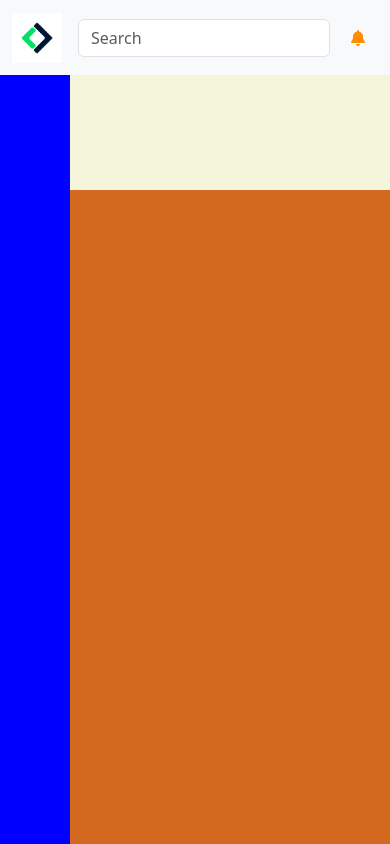
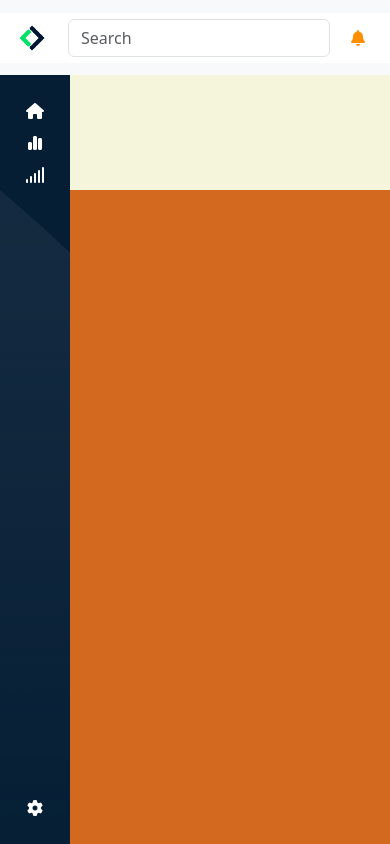
Before and after one commit to f-dib/html-css-bootstrap-dashboard, a plain HTML site: page index.html in a window 390 px wide. Drawn offline with nearby package versions, Linux system fonts and the light colour scheme.

Commit message:
fixed aside

```diff
--- a/css/style.css
+++ b/css/style.css
@@ -3,23 +3,21 @@
 ************************************************/
 nav {
     height: 75px;
-    background-color: aqua;
 }
 
 .ms_mobile_logo {
-    width: 50px;
+    width: 40px;
 }
 
 .fa-bell {
     color: #ff8f00;
 }
 
-
-
 .ms_aside {
     width: 70px;
     height: calc(100vh - 75px);
-    background-color: blue;
+    background-color: #051e34;
+    background-image: url("../img/sidebar-bg.png");
 }
 
 .ms_scroll{
--- a/index.html
+++ b/index.html
@@ -21,11 +21,10 @@
 </head>
 <body>
 
-    <header class="container-fluid">
+    <header class="container-fluid p-0">
 
-        <nav class="row">
             <nav class="navbar navbar-expand-lg bg-body-tertiary">
-                <div class="container-fluid flex-nowrap">
+                <div class="container-fluid flex-nowrap bg-white">
 
                   <a class="navbar-brand">
                       <div><img class="d-none d-lg-block" src="./img/logo.svg" alt=""></div>
@@ -46,19 +45,24 @@
 
                 </div>
               </nav>
-        </nav>
 
     </header>
 
 
-    <main class="container-fluid ">
+    <main class="container-fluid flex-nowrap">
 
         <section class="row">
 
-            <aside class="d-flex flex-column ms_aside p-0">
+            <aside class="ms_aside d-flex flex-column p-0 py-4 justify-content-between align-items-center text-white text-center text-lg-start ">
 
                 <div>
+                   <div class="mb-2"><i class="fa-solid fa-house"></i> <span class="d-none d-lg-inline-block px-2">Home</span></div>
+                   <div class="mb-2"><i class="fa-solid fa-chart-simple"></i> <span class="d-none d-lg-inline-block px-3">Stats</span> </div>
+                   <div class="mb-2"><i class="fa-solid fa-signal"></i> <span class="d-none d-lg-inline-block px-2">Signals</span> </div>
+                </div>
 
+                <div>
+                    <i class="fa-solid fa-gear"></i> <span class="d-none d-lg-inline-block px-2">Admin</span>
                 </div>
 
             </aside>
```
